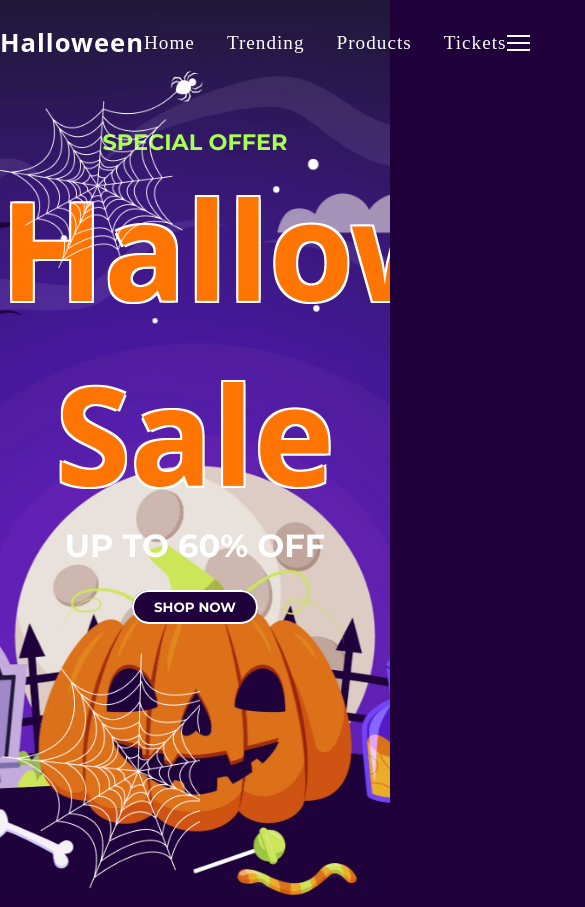
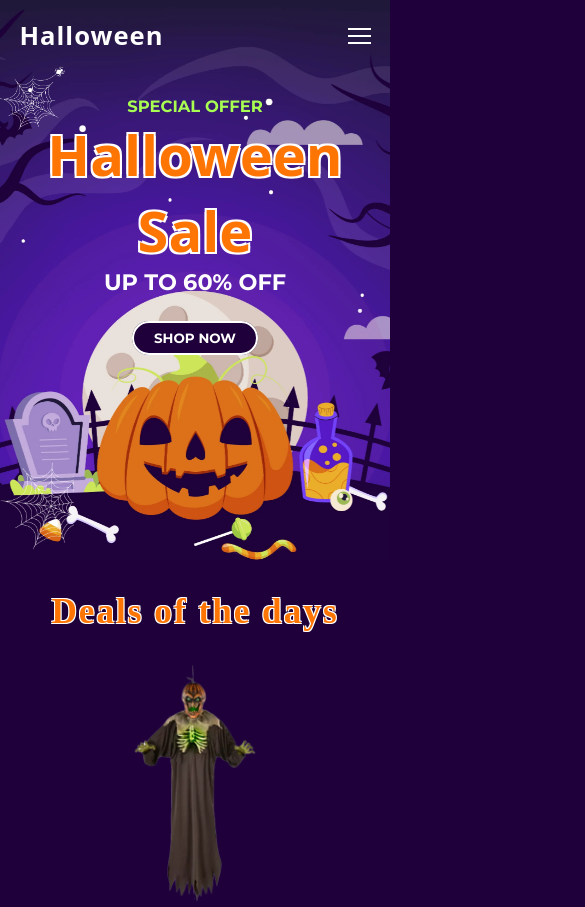
Before and after one commit to SnowFox-95/HalloweenSite, a website: page src/html/index.html in a window 390 px wide. Shown: the top 907 px of the page, 585 px wide, since content can reach past the window. Drawn offline with nearby package versions, Linux system fonts and the light colour scheme; files that its build step writes are made by us from their sources; files whose address does not match are found by name; a web font is replaced by a local one.

Commit message:
responsive-1

```diff
--- a/src/js/main.js
+++ b/src/js/main.js
@@ -1,10 +1,16 @@
 import Swiper from "swiper";
 let menu = document.querySelector(".menu-icon");
+let navbar = document.querySelector(".navbar");
 
 menu.onclick = () => {
   menu.classList.toggle("move");
+  navbar.classList.toggle("open-menu");
 };
 
+window.onscroll = () => {
+  menu.classList.remove("move");
+  navbar.classList.remove("open-menu");
+};
 let swiper = new Swiper(".selling-content", {
   spaceBetween: 20,
   centeredSlides: false,
--- a/src/sass/blocks/header.scss
+++ b/src/sass/blocks/header.scss
@@ -60,7 +60,7 @@ header {
     transition: .3s;
 
     div {
-        display: block;
+        display: none;
         background: var(--text-color);
         height: 2px;
         width: 23px;
--- /dev/null
+++ b/src/sass/blocks/responsive.scss
@@ -0,0 +1,170 @@
+@media (max-width:1080px) {
+    .container {
+        width: 90%;
+        margin: 0 auto;
+    }
+
+    .home {
+        min-height: 730px;
+    }
+
+    .home-layer1 {
+        top: 80px;
+        max-width: 190px;
+    }
+
+    .home-layer2 {
+        max-width: 140px;
+    }
+}
+
+@media (max-width:895px) {
+    .nav {
+        padding: 18px 0;
+
+    }
+
+    section {
+        padding: 2rem 0;
+    }
+
+    .home {
+        min-height: 670px;
+    }
+
+    .home-content {
+        h1 {
+            font-size: 6.5rem;
+        }
+    }
+
+    .heading {
+        font-size: 2.2rem;
+    }
+
+    .footer {
+        grid-template-columns: repeat(2, 240px);
+    }
+}
+
+@media (max-width:730px) {
+    .menu-icon {
+        div {
+            display: flex;
+        }
+    }
+
+    .navbar {
+        position: absolute;
+        top: 110%;
+        left: 50%;
+        transform: translate(-50%);
+        width: 90vw;
+        flex-direction: column;
+        background: var(--body-color);
+        padding: 28px 0;
+        border-radius: 1rem;
+        clip-path: polygon(0 0, 100% 0, 100% 0, 0 0);
+        transition: .5s all cubic-bezier(0.075, 0.82, 0.165, 1);
+    }
+
+    .open-menu {
+        clip-path: polygon(0 0, 100% 0, 100% 100%, 0 100%);
+        transition: .5s all cubic-bezier(0.075, 0.82, 0.165, 1);
+    }
+
+    .nav-link {
+        display: block;
+        margin: 1rem 0;
+    }
+
+    .home {
+        min-height: 560px;
+    }
+
+    .home-content {
+        padding-top: 4rem !important;
+
+        span {
+            font-size: 1.025rem;
+        }
+
+        h1 {
+            font-size: 4.5rem;
+        }
+
+        p {
+            font-size: 1.4rem;
+        }
+    }
+
+    .home-layer1 {
+        max-width: 120px;
+    }
+
+    .home-layer2 {
+        max-width: 90px;
+    }
+
+    .offer {
+        grid-template-columns: 1fr;
+        gap: 4.5rem;
+    }
+
+    .offer-box {
+        img {
+            width: 90px;
+        }
+
+        h2 {
+            font-size: 1.2rem;
+        }
+    }
+
+    .subscribe {
+        img {
+            width: 70px;
+        }
+    }
+}
+
+@media (max-width:560px) {
+    .footer {
+        grid-template-columns: 1fr;
+    }
+
+    .footer-box {
+        justify-content: center;
+        text-align: center;
+    }
+}
+
+@media (max-width:420px) {
+    .home-content {
+        h1 {
+            font-size: 3.5rem;
+        }
+    }
+
+    .home-layer1 {
+        top: 60px;
+        max-width: 80px;
+    }
+
+    .home-layer2 {
+        max-width: 74px;
+    }
+
+    .sale-box {
+        img {
+            height: 350px;
+        }
+    }
+
+    .subscribe {
+        img {
+            left: -20px t -20px;
+            z-index: -1;
+        }
+    }
+}
--- a/src/sass/main.scss
+++ b/src/sass/main.scss
@@ -14,3 +14,4 @@
 @import 'blocks/ticket_content';
 @import 'blocks/subscribe';
 @import 'blocks/footer';
+@import 'blocks/responsive';
```
